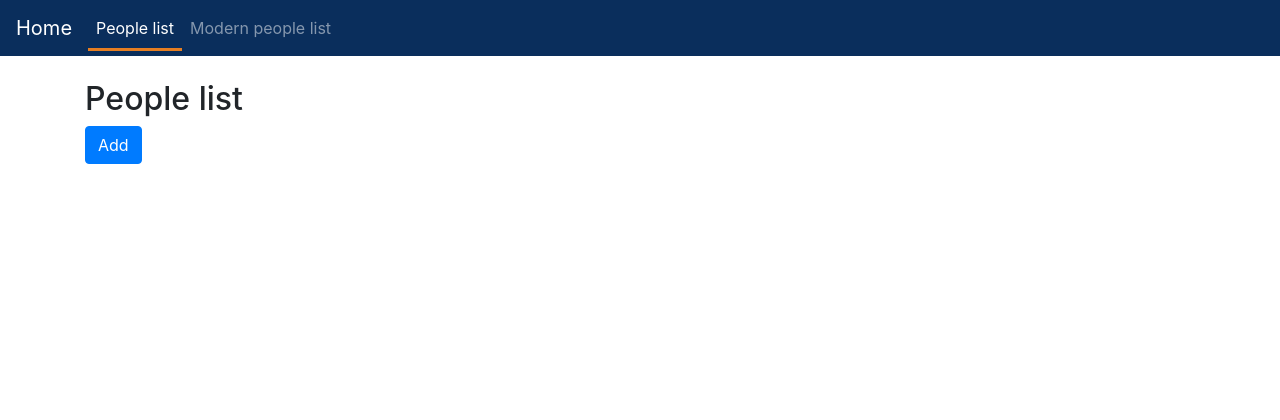
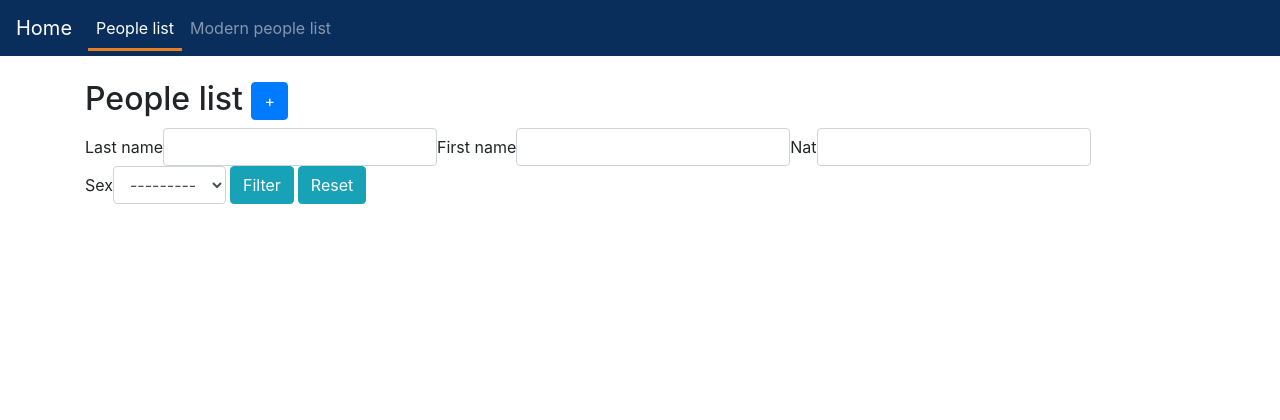
Before and after one commit to spapas/django-modernize, a Django app: page /person_list in a window 1280 px wide. Shown: the top 420 px of the page. Run offline with Django 3.2, Linux system fonts and the light colour scheme; data that the repository does not hold is empty; some libraries are stand-ins or nearby versions.

Commit message:
Add filters and fix pagination

```diff
--- /dev/null
+++ b/core/filters.py
@@ -0,0 +1,7 @@
+import django_filters
+from core.models import Person
+
+class PersonFilter(django_filters.FilterSet):
+    class Meta:
+        model = Person
+        fields = ['last_name', 'first_name', 'nat', 'sex',  ]
--- a/core/templates/core/person_list.html
+++ b/core/templates/core/person_list.html
@@ -1,13 +1,10 @@
 {% extends "base.html" %}
-{% block title %}People list{% endblock %}
+{% block title %}
+    People list
+    <a class='btn btn-primary' href='{% url "person_create" %}'>+</a>
+{% endblock %}
 {% block main %}
-
-<div class='row'>
-    <div class='col-md-12'>
-        <a class='btn btn-primary' href='{% url "person_create" %}'>Add</a>
-    </div>
-</div>
-
+{% include "partial/_filter.html" %}
 <div class='card-columns'>
     {% for p in object_list %}
         <div class="card" >
--- a/core/views.py
+++ b/core/views.py
@@ -2,6 +2,7 @@ from django.shortcuts import render
 from django.views.generic import TemplateView
 from django.views.generic import ListView, UpdateView, CreateView, DetailView
 import core.models
+import core.filters
 
 
 class HomeTemplateView(TemplateView):
@@ -11,6 +12,16 @@ class HomeTemplateView(TemplateView):
 class PersonListView(ListView):
     model = core.models.Person
     paginate_by = 9
+
+    def get_queryset(self):
+        self.filter = core.filters.PersonFilter(self.request.GET, queryset=super().get_queryset())
+        return self.filter.qs
+
+    def get_context_data(self, **kwargs):
+        ctx = super().get_context_data(**kwargs)
+        ctx['filter'] = self.filter
+        return ctx
+
 
 
 class PersonDetailView(DetailView):
--- /dev/null
+++ b/templates/partial/_filter.html
@@ -0,0 +1,10 @@
+{% load crispy_forms_tags %}
+<div class='row mb-2'>
+    <div class='col-md-12'>
+        <form method='GET' class='form-inline' >
+            {{ filter.form|crispy }}
+            <input class='btn btn-info ml-1' type='submit' value='Filter' />
+            <a href='{{ request.path }}' class='btn btn-info ml-1'>Reset</a>
+        </form>
+    </div>
+</div>
```
Also changed, not shown: templates/partial/_pagination.html (+8 -3 lines).
